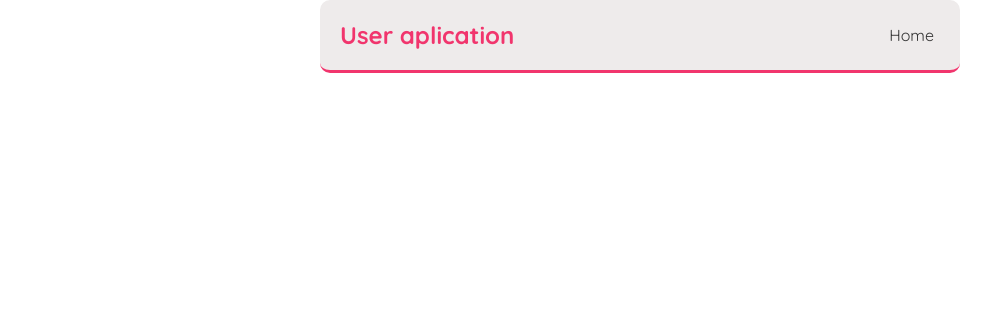
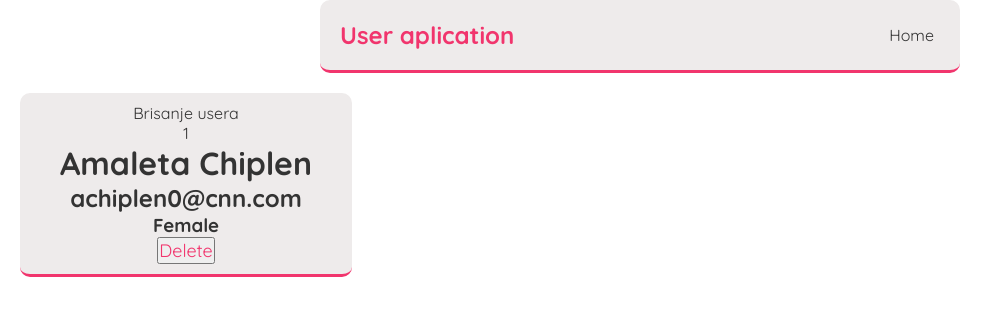
Before and after one commit to BranimirMaksimovic/UserApp1, a React (Create React App) app: page /users/delete/1 in a window 1280 px wide. Shown: the top 316 px of the page, without its empty margins (0-1003 px from the left). Built offline with nearby package versions, Linux system fonts and the light colour scheme.

Commit message:
delete-user

```diff
--- a/src/App.js
+++ b/src/App.js
@@ -2,14 +2,22 @@ import data from "./data/data.json";
 import { useState } from "react";
 import Navbar from "./components/Navbar";
 
-import { Routes, Route } from "react-router-dom";
+import { Routes, Route, useNavigate } from "react-router-dom";
 import Home from "./components/pages/Home";
 import User from "./components/pages/User";
+import DeleteUser from "./components/pages/DeleteUser";
 
 function App() {
   const [users, setUsers] = useState(data.users);
+  let navigate = useNavigate();
 
   const findUser = (id) => users.find((user) => user.id === Number(id));
+
+  const deleteUser = (id) => {
+    let newUsers = users.filter((user) => user.id !== id);
+    setUsers(newUsers);
+    navigate("/", { replace: true });
+  };
 
   return (
     <div className="App">
@@ -19,6 +27,12 @@ function App() {
           <Route path="/" element={<Home users={users} />} />
           <Route path="users">
             <Route path=":userId" element={<User findUser={findUser} />} />
+            <Route
+              path="delete/:userId"
+              element={
+                <DeleteUser findUser={findUser} deleteUser={deleteUser} />
+              }
+            />
           </Route>
         </Routes>
       </div>
--- a/src/components/UserTile.js
+++ b/src/components/UserTile.js
@@ -16,6 +16,9 @@ const UserTile = ({ id, first_name, last_name, email, gender }) => {
       <p>
         <Link to={`/users/${id}`}>Go to user</Link>
       </p>
+      <p>
+        <Link to={`/users/delete/${id}`}>Delete user</Link>
+      </p>
     </div>
   );
 };
--- /dev/null
+++ b/src/components/pages/DeleteUser.js
@@ -0,0 +1,37 @@
+import { useParams } from "react-router-dom";
+
+const DeleteUser = ({ findUser, deleteUser }) => {
+  let { userId } = useParams();
+
+  let user = findUser(userId);
+  if (!userId) return <div>userId undefind</div>;
+  if (!user) return <div>User with that id not found</div>;
+
+  return <DeleteUserForm {...user} deleteUser={deleteUser} />;
+};
+
+const DeleteUserForm = ({
+  id,
+  first_name,
+  last_name,
+  email,
+  gender,
+  deleteUser,
+}) => {
+  return (
+    <div className="delete-user">
+      <div>Brisanje usera</div>
+      {id}
+      <h1>
+        {first_name} {last_name}
+      </h1>
+      <h2>{email}</h2>
+      <h3>{gender}</h3>
+      <button className="delete-btn" onClick={() => deleteUser(id)}>
+        Delete
+      </button>
+    </div>
+  );
+};
+
+export default DeleteUser;
--- a/src/components/pages/User.js
+++ b/src/components/pages/User.js
@@ -1,4 +1,5 @@
 import { useParams } from "react-router-dom";
+import Home from "./Home";
 
 const User = ({ findUser }) => {
   let { userId } = useParams();
@@ -12,13 +13,14 @@ const User = ({ findUser }) => {
 
 const UserInformation = ({ id, first_name, last_name, email, gender }) => {
   return (
-    <div>
+    <div className="user-information">
       {id}
       <h1>
         {first_name} {last_name}
       </h1>
       <p> {email} </p>
       <p> {gender} </p>
+      <button onClick={<Home />}>Back to all users</button>
     </div>
   );
 };
--- a/src/index.css
+++ b/src/index.css
@@ -41,7 +41,7 @@
 
 .user-list {
   display: grid;
-  grid-template-columns: repeat(auto-fill, minmax(20rem, 24rem));
+  grid-template-columns: repeat(auto-fill, minmax(20rem, 25rem));
   grid-auto-rows: minmax(12rem, 16rem);
   justify-content: center;
   align-items: center;
@@ -56,6 +56,7 @@
 }
 .user-list-preview:hover {
   box-shadow: 1px 3px 5px rgba(0, 0, 0, 0.3);
+  background-color: rgb(216, 216, 216);
 }
 .user-list-preview p:hover {
   box-shadow: 1px 3px 5px rgba(0, 0, 0, 0.3);
@@ -65,5 +66,29 @@
 .user-list-preview h2:hover {
   box-shadow: 1px 3px 5px rgba(0, 0, 0, 0.3);
   color: #f1356d;
-  font-size: 22px;
+  font-size: 20px;
 }
+.user-information {
+  padding: 10px 16px;
+  margin: 20px 0;
+  max-width: 300px;
+  margin-left: 20px;
+  background-color: rgb(238, 235, 235);
+  border-radius: 10px;
+  border-bottom: 3px solid #f1356d;
+  text-align: center;
+}
+.delete-user {
+  padding: 10px 16px;
+  margin: 20px 0;
+  max-width: 300px;
+  margin-left: 20px;
+  background-color: rgb(238, 235, 235);
+  border-radius: 10px;
+  border-bottom: 3px solid #f1356d;
+  text-align: center;
+}
+.delete-btn {
+  color: #f1356d;
+  font-size: large;
+}
```
